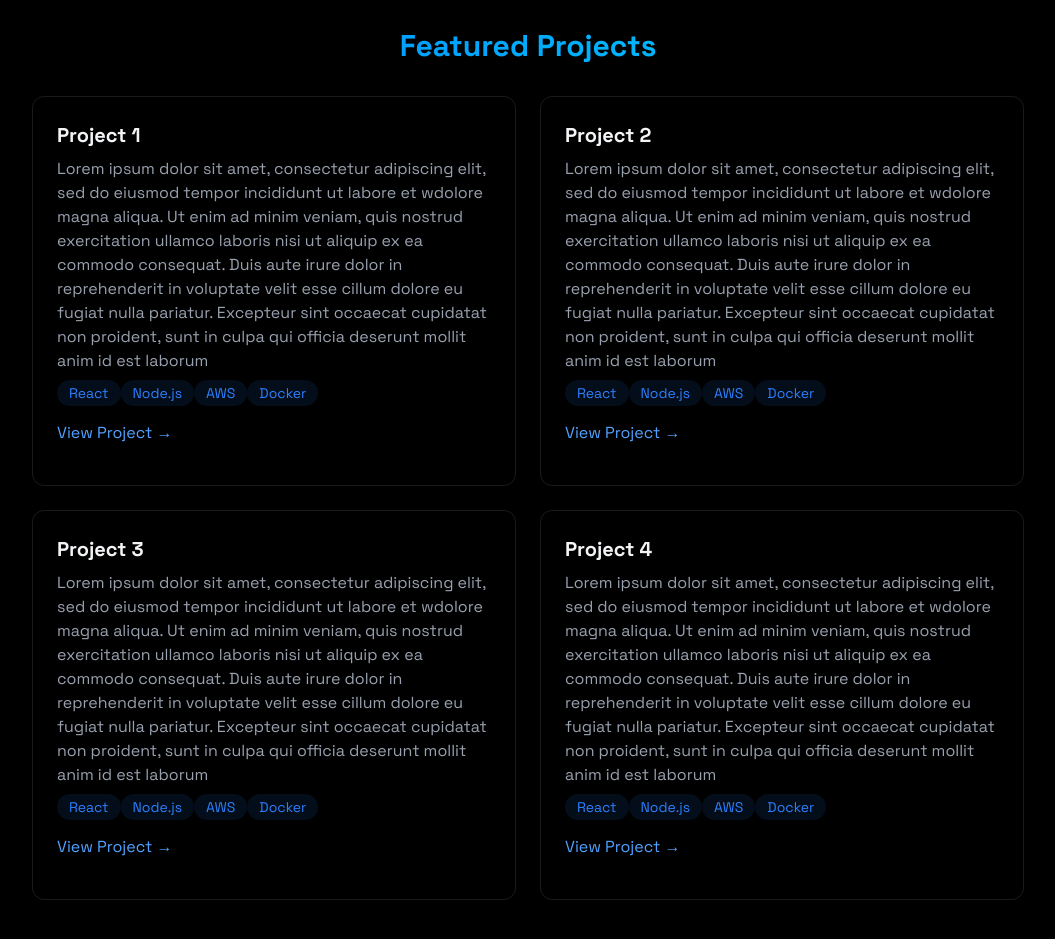
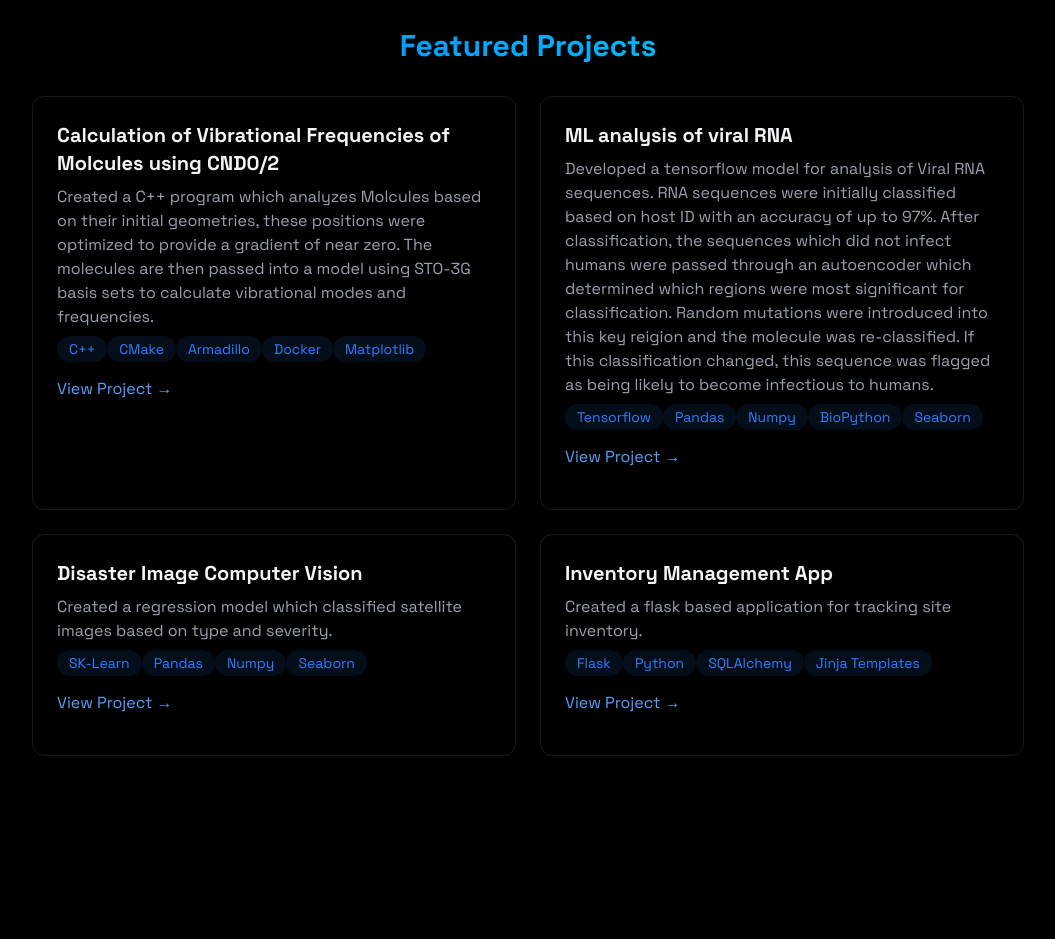
Before and after one commit to James-McTighe/beautiful_portfolio, a React (Vite) app: page / in a window 1280 px wide. Shown: the part 2660-3599 px from the top of the page, without its empty margins (112-1167 px from the left). Built offline with nearby package versions, Linux system fonts and the light colour scheme.

Commit message:
added project information

```diff
--- a/src/components/sections/Projects.jsx
+++ b/src/components/sections/Projects.jsx
@@ -21,16 +21,13 @@ export const Projects = () => {
               className="p-6 rounded-xl border border-white/10 hover:-translate-y-1
             hover:border-blue-500/30 hover:shadow-[0_2px_8px_rgba(59,130,246, 0.1)] transition"
             >
-              <h3 className="text-xl font-bold mb-2">Project 1</h3>
-              <p className="text-gray-400 mb-2">
-                Lorem ipsum dolor sit amet, consectetur adipiscing elit, sed do eiusmod tempor incididunt ut labore et
-                wdolore magna aliqua. Ut enim ad minim veniam, quis nostrud exercitation ullamco laboris nisi
-                ut aliquip ex ea commodo consequat. Duis aute irure dolor in reprehenderit in voluptate
-                velit esse cillum dolore eu fugiat nulla pariatur. Excepteur sint occaecat cupidatat
-                non proident, sunt in culpa qui officia deserunt mollit anim id est laborum
-              </p>
+              <h3 className="text-xl font-bold mb-2">Calculation of Vibrational Frequencies of Molcules using CND0/2</h3>
+              <p className="text-gray-400 mb-2">Created a C++ program which analyzes Molcules
+                based on their initial geometries, these positions were optimized to provide a gradient of near zero.
+                The molecules are then passed into a model
+                using STO-3G basis sets to calculate vibrational modes and frequencies.</p>
               <div>
-                {["React", "Node.js", "AWS", "Docker"].map((tech, key) => (
+                {["C++", "CMake", "Armadillo", "Docker", "Matplotlib"].map((tech, key) => (
                   <span
                     className="bg-blue-500/10 text-blue-500 py-1 px-3
                   rounded-full text-sm hover:bg-blue-500/20
@@ -44,7 +41,7 @@ export const Projects = () => {
 
               <div className="flex justify-between items-center">
                 <a
-                  href="#"
+                  href="https://github.com/James-McTighe/chem_279_final_project"
                   className="text-blue-400 hover:text-blue-300 transition-colors my-4"
                 >
                   {" "}
@@ -59,16 +56,16 @@ export const Projects = () => {
               className="p-6 rounded-xl border border-white/10 hover:-translate-y-1
             hover:border-blue-500/30 hover:shadow-[0_2px_8px_rgba(59,130,246, 0.1)] transition"
             >
-              <h3 className="text-xl font-bold mb-2">Project 2</h3>
+              <h3 className="text-xl font-bold mb-2">ML analysis of viral RNA</h3>
               <p className="text-gray-400 mb-2">
-                Lorem ipsum dolor sit amet, consectetur adipiscing elit, sed do eiusmod tempor incididunt ut labore et
-                wdolore magna aliqua. Ut enim ad minim veniam, quis nostrud exercitation ullamco laboris nisi
-                ut aliquip ex ea commodo consequat. Duis aute irure dolor in reprehenderit in voluptate
-                velit esse cillum dolore eu fugiat nulla pariatur. Excepteur sint occaecat cupidatat
-                non proident, sunt in culpa qui officia deserunt mollit anim id est laborum
-              </p>
+                Developed a tensorflow model for analysis of Viral RNA sequences.
+                RNA sequences were initially classified based on host ID with an accuracy of up to 97%.
+                After classification, the sequences which did not infect humans were passed through an autoencoder
+                which determined which regions were most significant for classification.
+                Random mutations were introduced into this key reigion and the molecule was re-classified.
+                If this classification changed, this sequence was flagged as being likely to become infectious to humans.</p>
               <div>
-                {["React", "Node.js", "AWS", "Docker"].map((tech, key) => (
+                {["Tensorflow", "Pandas", "Numpy", "BioPython", "Seaborn"].map((tech, key) => (
                   <span
                     className="bg-blue-500/10 text-blue-500 py-1 px-3
                   rounded-full text-sm hover:bg-blue-500/20
@@ -97,16 +94,12 @@ export const Projects = () => {
               className="p-6 rounded-xl border border-white/10 hover:-translate-y-1
             hover:border-blue-500/30 hover:shadow-[0_2px_8px_rgba(59,130,246, 0.1)] transition"
             >
-              <h3 className="text-xl font-bold mb-2">Project 3</h3>
+              <h3 className="text-xl font-bold mb-2">Disaster Image Computer Vision</h3>
               <p className="text-gray-400 mb-2">
-                Lorem ipsum dolor sit amet, consectetur adipiscing elit, sed do eiusmod tempor incididunt ut labore et
-                wdolore magna aliqua. Ut enim ad minim veniam, quis nostrud exercitation ullamco laboris nisi
-                ut aliquip ex ea commodo consequat. Duis aute irure dolor in reprehenderit in voluptate
-                velit esse cillum dolore eu fugiat nulla pariatur. Excepteur sint occaecat cupidatat
-                non proident, sunt in culpa qui officia deserunt mollit anim id est laborum
+                Created a regression model which classified satellite images based on type and severity.
               </p>
               <div>
-                {["React", "Node.js", "AWS", "Docker"].map((tech, key) => (
+                {["SK-Learn", "Pandas", "Numpy", "Seaborn"].map((tech, key) => (
                   <span
                     className="bg-blue-500/10 text-blue-500 py-1 px-3
                   rounded-full text-sm hover:bg-blue-500/20
@@ -135,16 +128,10 @@ export const Projects = () => {
               className="p-6 rounded-xl border border-white/10 hover:-translate-y-1
             hover:border-blue-500/30 hover:shadow-[0_2px_8px_rgba(59,130,246, 0.1)] transition"
             >
-              <h3 className="text-xl font-bold mb-2">Project 4</h3>
-              <p className="text-gray-400 mb-2">
-                Lorem ipsum dolor sit amet, consectetur adipiscing elit, sed do eiusmod tempor incididunt ut labore et
-                wdolore magna aliqua. Ut enim ad minim veniam, quis nostrud exercitation ullamco laboris nisi
-                ut aliquip ex ea commodo consequat. Duis aute irure dolor in reprehenderit in voluptate
-                velit esse cillum dolore eu fugiat nulla pariatur. Excepteur sint occaecat cupidatat
-                non proident, sunt in culpa qui officia deserunt mollit anim id est laborum
-              </p>
+              <h3 className="text-xl font-bold mb-2">Inventory Management App</h3>
+              <p className="text-gray-400 mb-2">Created a flask based application for tracking site inventory.</p>
               <div>
-                {["React", "Node.js", "AWS", "Docker"].map((tech, key) => (
+                {["Flask", "Python", "SQLAlchemy", "Jinja Templates"].map((tech, key) => (
                   <span
                     className="bg-blue-500/10 text-blue-500 py-1 px-3
                   rounded-full text-sm hover:bg-blue-500/20
```
